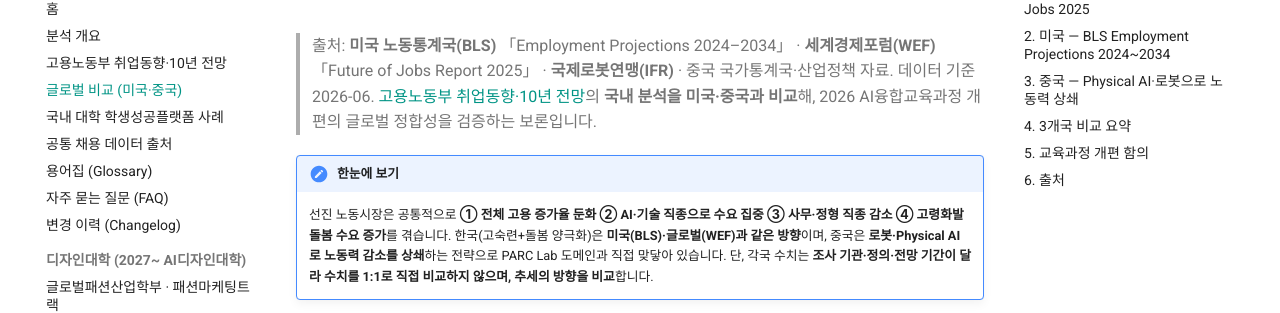
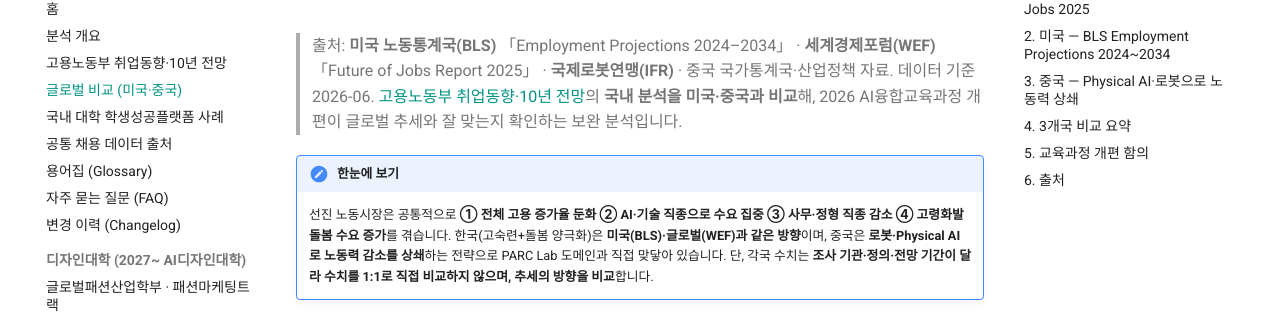
Before and after one commit to parclab-hsu/ai-curriculum-2026, an MkDocs documentation site: the page built from docs/global-employment-outlook.md, in a window 1280 px wide and 900 px high. Shown: the part 147-460 px from the top of the window. Built offline with MkDocs 1.6.1 and Material for MkDocs 9.7.7, drawn with Linux system fonts in a browser that asks for light colours; comment, search, counter and statistics services are not loaded.

Commit message:
글로벌 비교: '검증하는 보론' → '확인하는 보완 분석'으로 쉬운 표현 정리
보론(補論)은 오타 아닌 정상 단어이나 낯선 한자어라 가독성 위해 완화.

Co-Authored-By: Claude Opus 4.8 (1M context) <noreply@anthropic.com>

```diff
--- a/docs/global-employment-outlook.md
+++ b/docs/global-employment-outlook.md
@@ -1,7 +1,7 @@
 # 글로벌 비교 — 미국·중국 고용·AI 인력 동향
 
 > 출처: **미국 노동통계국(BLS)** 「Employment Projections 2024–2034」 · **세계경제포럼(WEF)** 「Future of Jobs Report 2025」 · **국제로봇연맹(IFR)** · 중국 국가통계국·산업정책 자료. 데이터 기준 2026-06.
-> [고용노동부 취업동향·10년 전망](employment-outlook.md)의 **국내 분석을 미국·중국과 비교**해, 2026 AI융합교육과정 개편의 글로벌 정합성을 검증하는 보론입니다.
+> [고용노동부 취업동향·10년 전망](employment-outlook.md)의 **국내 분석을 미국·중국과 비교**해, 2026 AI융합교육과정 개편이 글로벌 추세와 잘 맞는지 확인하는 보완 분석입니다.
 
 !!! note "한눈에 보기"
     선진 노동시장은 공통적으로 **① 전체 고용 증가율 둔화 ② AI·기술 직종으로 수요 집중 ③ 사무·정형 직종 감소 ④ 고령화발 돌봄 수요 증가**를 겪습니다. 한국(고숙련+돌봄 양극화)은 **미국(BLS)·글로벌(WEF)과 같은 방향**이며, 중국은 **로봇·Physical AI로 노동력 감소를 상쇄**하는 전략으로 PARC Lab 도메인과 직접 맞닿아 있습니다. 단, 각국 수치는 **조사 기관·정의·전망 기간이 달라 수치를 1:1로 직접 비교하지 않으며, 추세의 방향을 비교**합니다.
```
